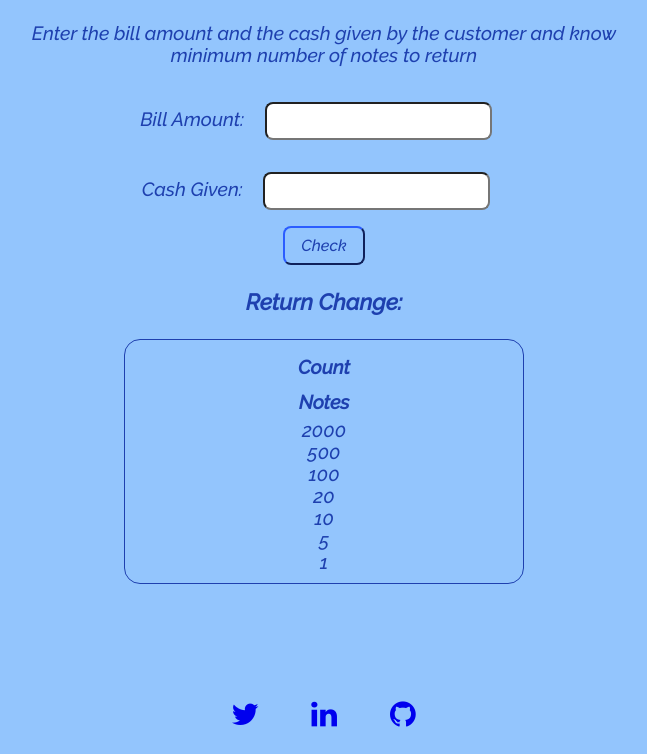
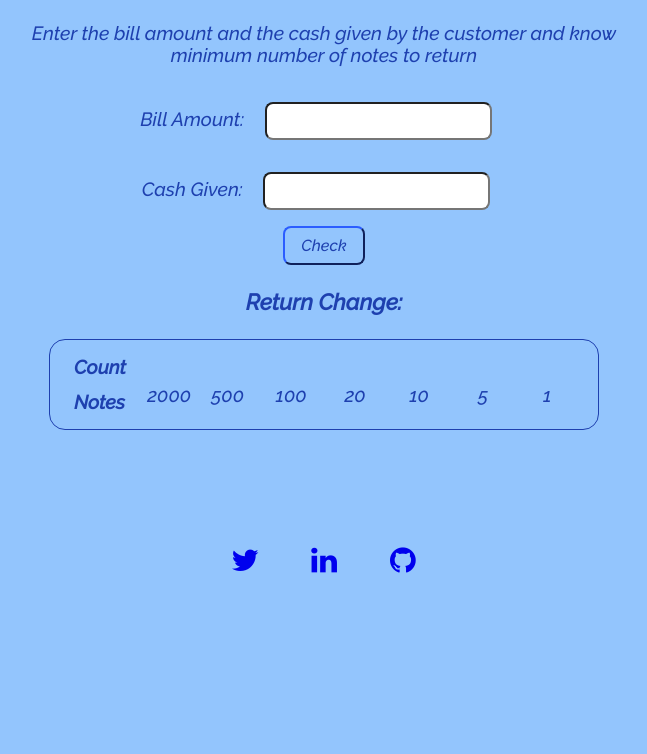
Before and after one commit to dev-prabhat/cash-register, a plain HTML site: page index.html in a window 1280 px wide. Shown: the part 74-828 px from the top of the page, without its empty margins (316-963 px from the left). After the commit the page ends 800 px from the top, so only its background shows below. Drawn offline with Linux system fonts and the light colour scheme.

Commit message:
fixing table styling

```diff
--- a/index.html
+++ b/index.html
@@ -12,7 +12,8 @@
     <title>Cash Register</title>
   </head>
   <body>
-    <h1>Cash Register Manager</h1>
+    <div class="container">
+      <h1>Cash Register Manager</h1>
     <p>
       Enter the bill amount and the cash given by the customer and know minimum
       number of notes to return
@@ -50,6 +51,8 @@
         <td class="types-of-notes">1</td>
       </tr>
     </table>
+    </div>
+
     <footer>
       <a
         href="https://twitter.com/prabhat_singh97"
--- a/styles.css
+++ b/styles.css
@@ -55,25 +55,26 @@ body{
     border: 1px solid #1E40AF;
     padding: 0.5rem 1rem;
     border-radius: 1rem;
-    width: 400px;
+    width: 200px;
 }
 
 .trow{
     display:flex;
-    flex-direction: column;
+    flex-direction: row;
 }
 
-/* .trow td{
-    justify-content: space-between;
-} */
+
+
 
 .trow .no-of-notes{
+    width: 2rem;
     padding: 0rem 1rem;
     text-align: center;
     justify-content: center;
 }
 
 .trow .types-of-notes{
+    width: 2rem;
     padding: 0rem 1rem;
 }
 
```
